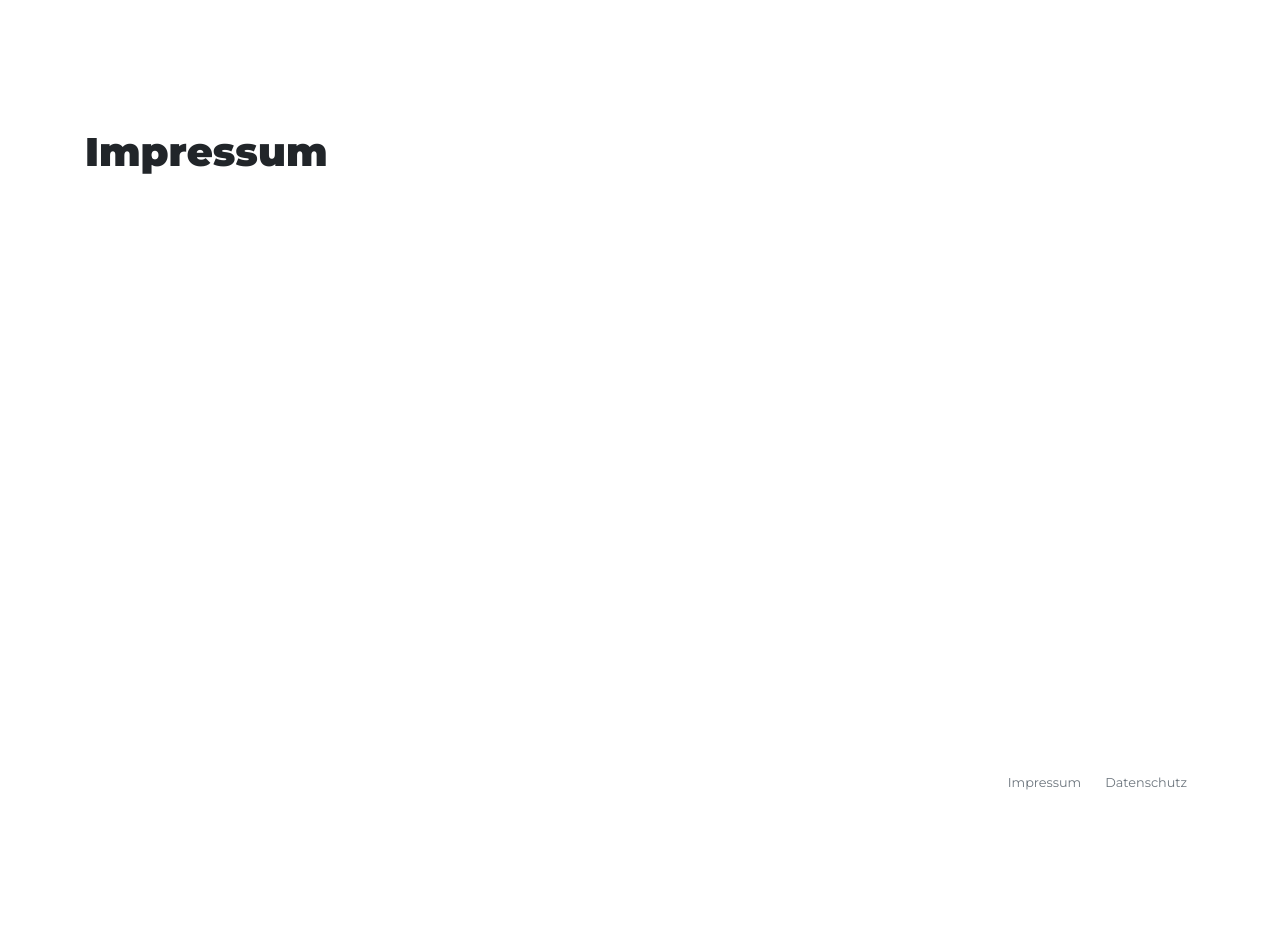
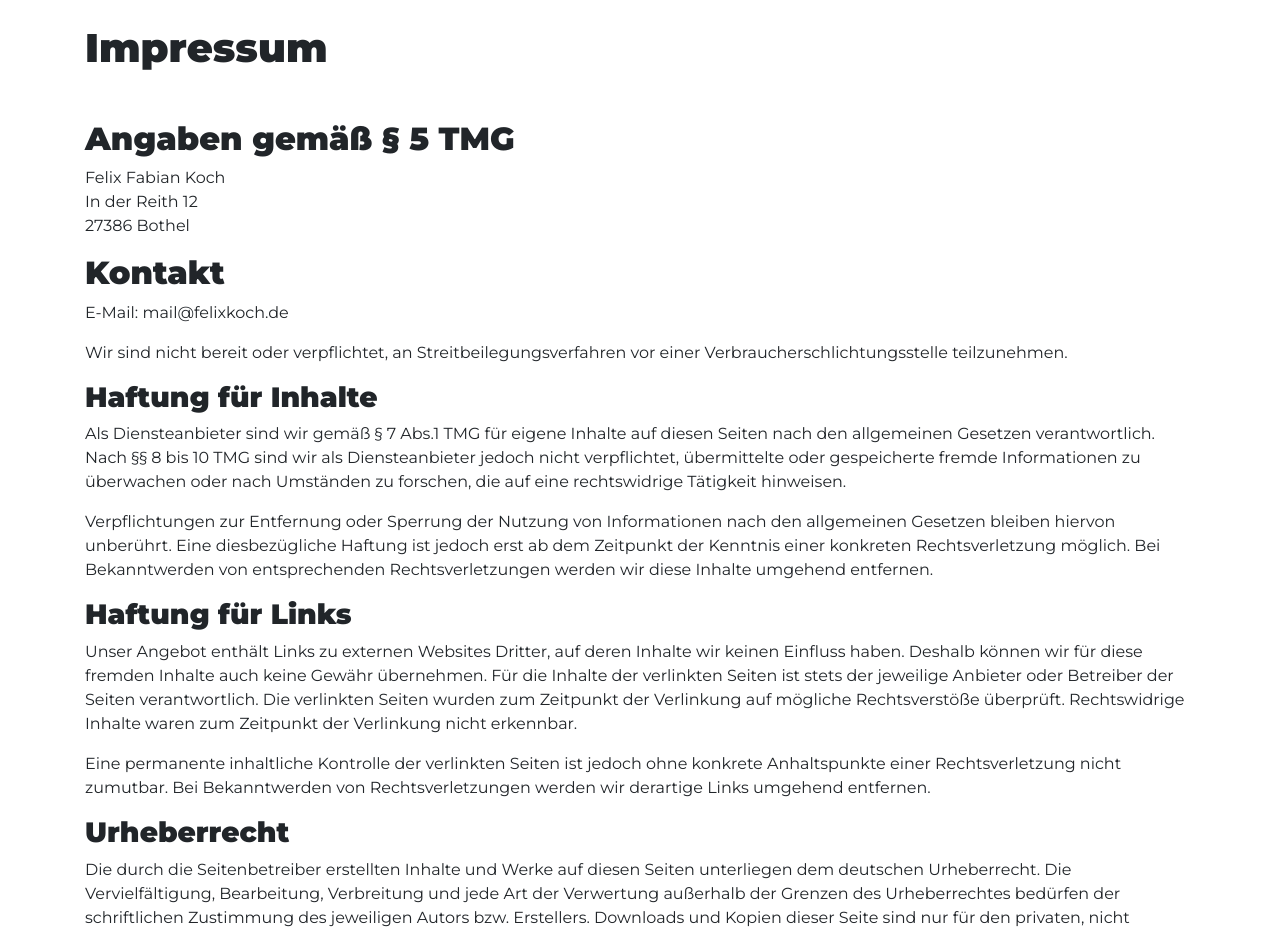
Before and after one commit to felixkoch/felixkoch.de.backup20210913, a Next.js app: page /impressum in a window 1280 px wide. Shown: the top 933 px of the page. Before the commit the page ends 800 px from the top, so only its background shows below. Built offline with nearby package versions, Linux system fonts and the light colour scheme.

Commit message:
Impressum ferig

```diff
--- a/components/Footer.js
+++ b/components/Footer.js
@@ -1,13 +1,13 @@
 import Link from "next/link";
 
-export default () => (
-  <footer className="fixed-bottom">
+export default (props) => (
+  <footer className={props.stickyFooter ? "fixed-bottom" : ""}>
     <div className="container">
       <div className="d-flex p-2 justify-content-end small">
-        <Link href="/impressum">
+        <Link prefetch href="/impressum">
           <a className="mr-4 text-muted">Impressum</a>
         </Link>
-        <Link href="/datenschutz">
+        <Link prefetch href="/datenschutz">
           <a className="text-muted">Datenschutz</a>
         </Link>
       </div>
--- a/components/Header.js
+++ b/components/Header.js
@@ -1,9 +1,11 @@
 import Head from "next/head";
+import Link from "next/link";
 
-export default () => (
+export default props => (
+  <div className="container">
     <Head>
       <link
-      href="https://fonts.googleapis.com/css?family=Montserrat:100,100i,200,200i,300,300i,400,400i,500,500i,600,600i,700,700i,800,800i,900,900i"
+        href="https://fonts.googleapis.com/css?family=Montserrat:100,200,300,400,500,600,700,800,900"
         rel="stylesheet"
       />
       <script
@@ -13,6 +15,17 @@ export default () => (
         crossOrigin="anonymous"
       />
 
-    <title>Felix Koch</title>
+      <title>{props.title}</title>
     </Head>
-)
+
+    {props.noHeader || (
+      <div className="mt-4 mb-2">
+        <Link href="/" prefetch>
+          <a className="text-dark">
+            <i className="fas fa-arrow-left" />
+          </a>
+        </Link>
+      </div>
+    )}
+  </div>
+);
--- a/components/Page.js
+++ b/components/Page.js
@@ -5,8 +5,8 @@ import Footer from "./Footer";
 
 export default props => (
   <div>
-    <Header />
+    <Header title={props.title} noHeader={props.noHeader} />
     {props.children}
-    <Footer />
+    <Footer stickyFooter={props.stickyFooter}/>
   </div>
 )
--- a/pages/datenschutz.js
+++ b/pages/datenschutz.js
@@ -1,7 +1,7 @@
 import Page from "../components/Page"
 
 export default () => (
-  <Page>
+  <Page title="Datenschutz">
     <div className="container">
         <h1>Datenschutz</h1>
     </div>
--- a/pages/impressum.js
+++ b/pages/impressum.js
@@ -1,9 +1,76 @@
-import Page from "../components/Page"
+import Page from "../components/Page";
 
 export default () => (
-  <Page>
+  <Page title="Impressum">
     <div className="container">
-        <h1>Impressum</h1>
+      <h1 className='mb-5'>Impressum</h1>
+      <h2>Angaben gem&auml;&szlig; &sect; 5 TMG</h2>
+      <p>
+        Felix Fabian Koch
+        <br />
+        In der Reith 12
+        <br />
+        27386 Bothel
+      </p>
+      <h2>Kontakt</h2>
+      <p>E-Mail: mail@felixkoch.de</p>
+      <p>
+        Wir sind nicht bereit oder verpflichtet, an Streitbeilegungsverfahren
+        vor einer Verbraucherschlichtungsstelle teilzunehmen.
+      </p>
+      <h3>Haftung f&uuml;r Inhalte</h3>{" "}
+      <p>
+        Als Diensteanbieter sind wir gem&auml;&szlig; &sect; 7 Abs.1 TMG
+        f&uuml;r eigene Inhalte auf diesen Seiten nach den allgemeinen Gesetzen
+        verantwortlich. Nach &sect;&sect; 8 bis 10 TMG sind wir als
+        Diensteanbieter jedoch nicht verpflichtet, &uuml;bermittelte oder
+        gespeicherte fremde Informationen zu &uuml;berwachen oder nach
+        Umst&auml;nden zu forschen, die auf eine rechtswidrige T&auml;tigkeit
+        hinweisen.
+      </p>{" "}
+      <p>
+        Verpflichtungen zur Entfernung oder Sperrung der Nutzung von
+        Informationen nach den allgemeinen Gesetzen bleiben hiervon
+        unber&uuml;hrt. Eine diesbez&uuml;gliche Haftung ist jedoch erst ab dem
+        Zeitpunkt der Kenntnis einer konkreten Rechtsverletzung m&ouml;glich.
+        Bei Bekanntwerden von entsprechenden Rechtsverletzungen werden wir diese
+        Inhalte umgehend entfernen.
+      </p>{" "}
+      <h3>Haftung f&uuml;r Links</h3>{" "}
+      <p>
+        Unser Angebot enth&auml;lt Links zu externen Websites Dritter, auf deren
+        Inhalte wir keinen Einfluss haben. Deshalb k&ouml;nnen wir f&uuml;r
+        diese fremden Inhalte auch keine Gew&auml;hr &uuml;bernehmen. F&uuml;r
+        die Inhalte der verlinkten Seiten ist stets der jeweilige Anbieter oder
+        Betreiber der Seiten verantwortlich. Die verlinkten Seiten wurden zum
+        Zeitpunkt der Verlinkung auf m&ouml;gliche Rechtsverst&ouml;&szlig;e
+        &uuml;berpr&uuml;ft. Rechtswidrige Inhalte waren zum Zeitpunkt der
+        Verlinkung nicht erkennbar.
+      </p>{" "}
+      <p>
+        Eine permanente inhaltliche Kontrolle der verlinkten Seiten ist jedoch
+        ohne konkrete Anhaltspunkte einer Rechtsverletzung nicht zumutbar. Bei
+        Bekanntwerden von Rechtsverletzungen werden wir derartige Links umgehend
+        entfernen.
+      </p>{" "}
+      <h3>Urheberrecht</h3>{" "}
+      <p>
+        Die durch die Seitenbetreiber erstellten Inhalte und Werke auf diesen
+        Seiten unterliegen dem deutschen Urheberrecht. Die
+        Vervielf&auml;ltigung, Bearbeitung, Verbreitung und jede Art der
+        Verwertung au&szlig;erhalb der Grenzen des Urheberrechtes bed&uuml;rfen
+        der schriftlichen Zustimmung des jeweiligen Autors bzw. Erstellers.
+        Downloads und Kopien dieser Seite sind nur f&uuml;r den privaten, nicht
+        kommerziellen Gebrauch gestattet.
+      </p>{" "}
+      <p>
+        Soweit die Inhalte auf dieser Seite nicht vom Betreiber erstellt wurden,
+        werden die Urheberrechte Dritter beachtet. Insbesondere werden Inhalte
+        Dritter als solche gekennzeichnet. Sollten Sie trotzdem auf eine
+        Urheberrechtsverletzung aufmerksam werden, bitten wir um einen
+        entsprechenden Hinweis. Bei Bekanntwerden von Rechtsverletzungen werden
+        wir derartige Inhalte umgehend entfernen.
+      </p>
     </div>
   </Page>
-)
+);
--- a/pages/index.js
+++ b/pages/index.js
@@ -1,8 +1,8 @@
 import Page from "../components/Page";
 
 export default () => (
-  <Page>
-    <div className="container">
+  <Page title="Felix Koch" noHeader={true} stickyFooter={true}>
+    <div className="container start">
       <div className="d-md-flex justify-content-center">
         <div className="p-3">
           <img
--- a/scss/styles.scss
+++ b/scss/styles.scss
@@ -5,8 +5,15 @@ h1 {
     font-weight:900;
 }
 
+h2 {
+    font-weight:900;
+}
 
-body {
+h3 {
+    font-weight:900;
+}
+
+.start {
     padding-top: 10vw;
 }
 
```
Lines whose indentation alone changed are shown as unchanged.
